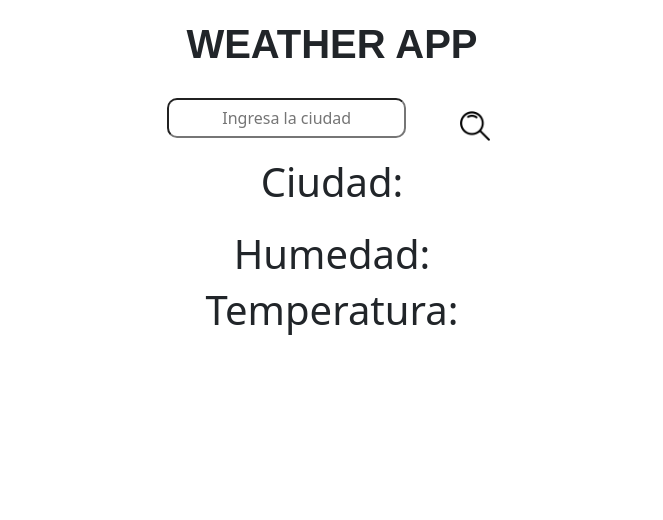
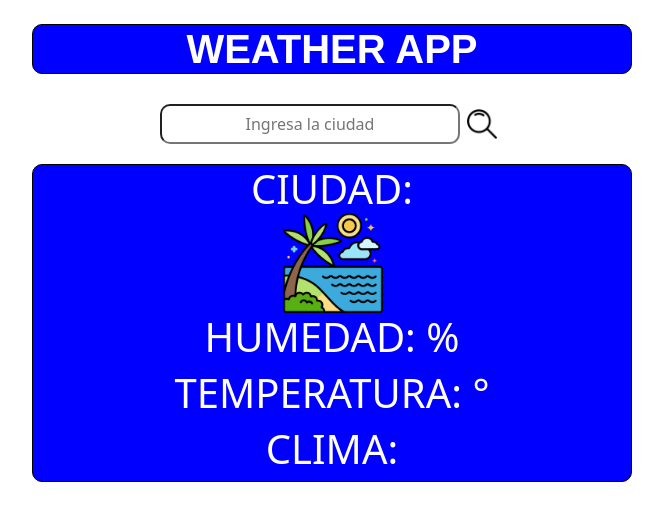
Before and after one commit to CristianPulgarin/Electiva1_WatherApp_taller1_equipoele1, a React (Vite) app: page / in a window 1280 px wide. Shown: the top 520 px of the page, without its empty margins (308-971 px from the left). Built offline with nearby package versions, Linux system fonts and the light colour scheme.

Commit message:
added styles css

```diff
--- a/src/components/GetApi.tsx
+++ b/src/components/GetApi.tsx
@@ -1,6 +1,6 @@
 import React, { use, useEffect, useRef, useState } from 'react'
 import buscar from '../img/buscar.png'
-
+import clima from '../img/clima.png'
 
 export const GetApi = () => {
 
@@ -19,7 +19,8 @@ const search = async (city:any)=>{
                 humidity: data.main.humidity,
                 windSpeed: data.wind.speed,
                 temperature: Math.floor(data.main.temp),
-                location:data.name
+                location:data.name,
+                weather: data.weather[0].main
 
             })
 
@@ -46,6 +47,7 @@ const search = async (city:any)=>{
 
   return (
     <>
+    <br />
     <h1 className='titulo'>WEATHER APP</h1>
 
         <div className="container">
@@ -76,14 +78,22 @@ const search = async (city:any)=>{
             <h1 className='city'>
                 Ciudad: {weather.location}
             </h1>
+            <img
+            className='img_clima'
+            src={clima}
+            width={'100px'}
+
+            />
             <br />
             <h1 className='humidity'>
-                Humedad: {weather.humidity}
+                Humedad: {weather.humidity}%
             </h1>
             <h1 className='temp'>
-                Temperatura: {weather.temperature}
+                Temperatura: {weather.temperature}°
             </h1>
-
+            <h1 className='clim'>
+                Clima: {weather.weather}
+            </h1>
         </div>
         </>
   )
--- a/src/index.css
+++ b/src/index.css
@@ -2,31 +2,39 @@
   font-size: 40px;
   text-align: center;
   font-family:Arial, Helvetica, sans-serif;
-  margin-top: 20px;
+  margin-top: 50px;
   font-weight: bold;
+  border: 1px solid black;
+  width: 600px;
+  margin: 0 auto;
+  border-radius: 10px;
+  background-color: blue;
+  color: white;
 }
 
 .container{
   display: flex;
-  justify-content: space-around;
-  width: 400px;
+  justify-content: center;
+  width: 600px;
   margin: 0 auto;
-margin-top: 30px;
+  margin-top: 30px;
 
 
 }
 
 .input{
-justify-content: space-around;
+justify-content: space-evenly;
 text-align: center;
 margin: auto 0;
 border-radius: 10px;
 height: 40px;
+width: 300px;
 }
 
 .btn_search{
   background-color: white;
   font-size: 30px;
+  margin-top: -8px;
   border-radius: 10px;
   height: 40px;
   border: white 1px solid;
@@ -39,20 +47,38 @@ margin-top: -15px;
 
 .container_info{
   justify-content: center;
+  border: 1px solid black;
+  width: 600px;
+  margin: 0 auto;
+  border-radius: 10px;
+  background-color: blue;
+  color: white;
+  margin-top: 20px;
+}
 
-
-  margin-top: 20px;
+.img_clima{
+  margin: 0 auto;
+  margin-left: 250px;
+  justify-content: center;
 }
 
 .city{
     margin: 0 auto;
     text-align: center;
+    text-transform: uppercase;
 }
 
 .humidity{
   text-align: center;
+  text-transform: uppercase;
 }
 
 .temp{
   text-align: center;
+  text-transform: uppercase;
 }
+
+.clim{
+  text-align: center;
+  text-transform: uppercase;
+}
```
Also changed, not shown: src/components/Interface.tsx (added, +48 -0 lines), src/img/clima.png (added).
